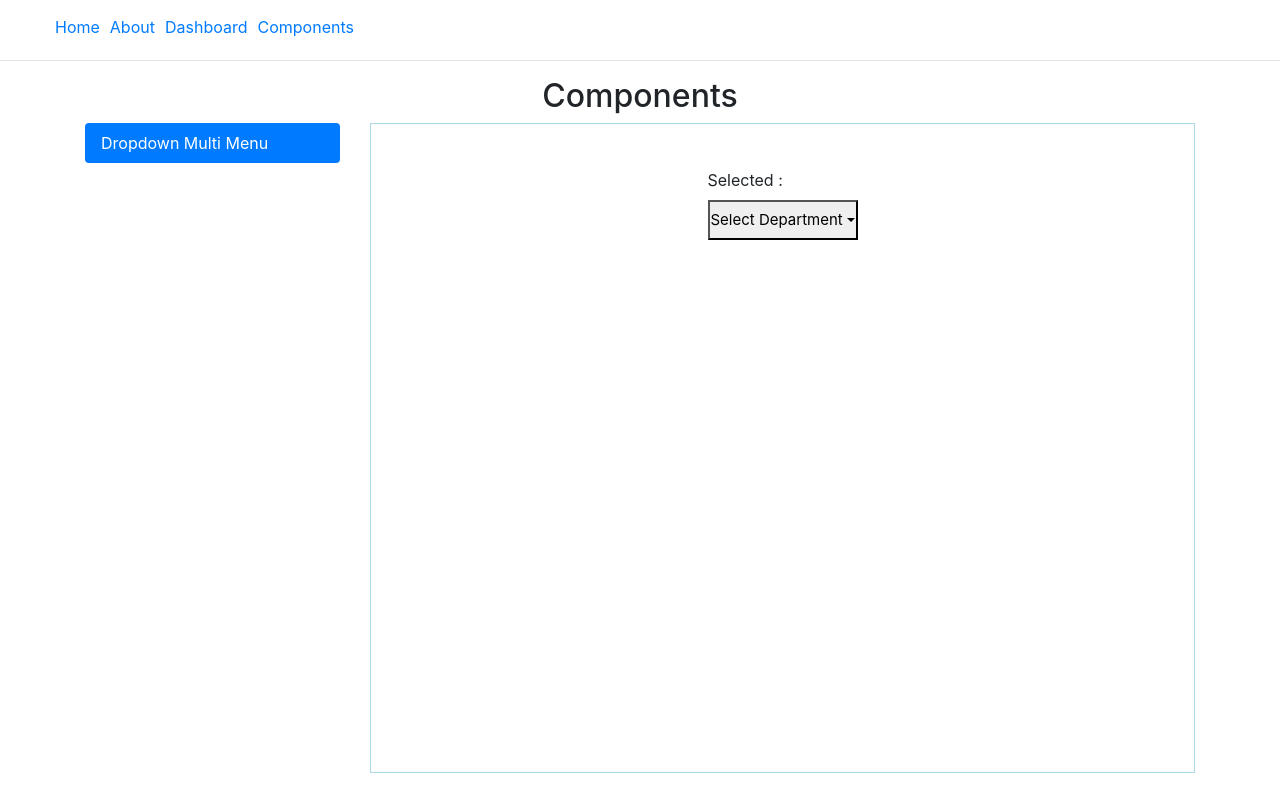
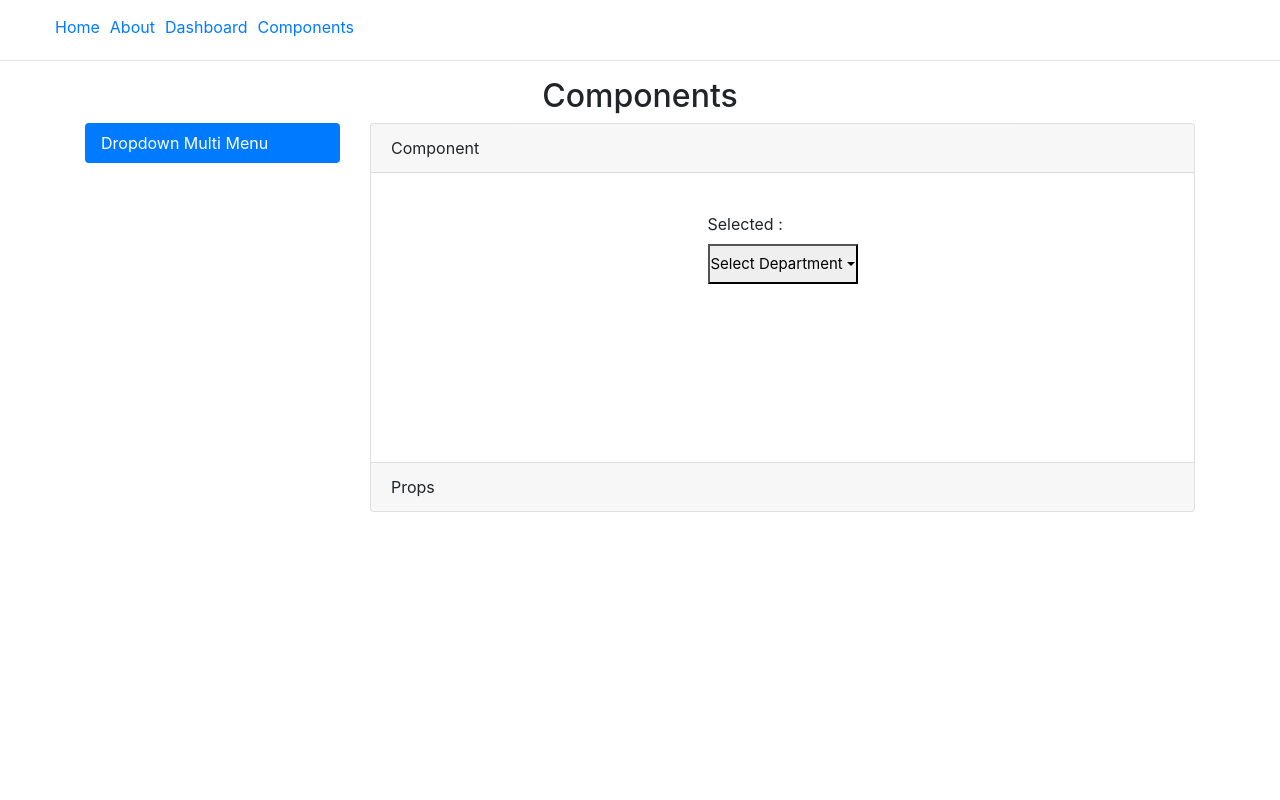
Before and after one commit to harsandevhunt/react-poc, a React (Create React App) app: page /components in a window 1280 px wide. Built offline with nearby package versions, Linux system fonts and the light colour scheme.

Commit message:
Added accordion view for VerticalPillTab Component - Props Object pretty view css

```diff
--- a/src/components/common/VerticalPillTabs/VerticalPillTabs.scss
+++ b/src/components/common/VerticalPillTabs/VerticalPillTabs.scss
@@ -5,3 +5,15 @@
 .tab-content-container{
     border: 1px solid lightblue;
 }
+.accordion .card-header{
+    cursor: pointer;
+}
+.height-250{
+    min-height: 250px;
+}
+.pretty-custom{
+    background: lightblue;
+    padding: 10px;
+    border-radius: 10px;
+    box-shadow: 2px 2px 20px 10px rgba(0, 0, 0, 0.4);
+}
--- a/src/components/common/VerticalPillTabs/VerticalPillTabsComponent.tsx
+++ b/src/components/common/VerticalPillTabs/VerticalPillTabsComponent.tsx
@@ -1,47 +1,47 @@
 import React, { Component } from "react";
-import {Nav, Tab, Row, Col} from 'react-bootstrap';
+import { Nav, Tab, Row, Col, Card, Accordion } from "react-bootstrap";
 import _ from "lodash";
 import "./VerticalPillTabs.scss";
 export interface Props {
 	title?: string;
-	children:React.ReactElement[];
+	children: React.ReactElement[];
 }
-export interface tabDetailProps{
-	title:string,
-	content:string,
-	key:string
+export interface tabDetailProps {
+	title: string;
+	content: string;
+	key: string;
 }
 export default class VerticalPillTabsComponent extends Component {
-	selected = '';
-	getTabConfigs():tabDetailProps[]{
-		let data:any[] = [];
+	selected = "";
+	childProps:any[] = [];
+	getTabConfigs(): tabDetailProps[] {
+		let data: any[] = [];
 		// let children = React.Children.toArray(this.props.children);
-		if(this.props.children){
-			let title = '';
-			React.Children.forEach(this.props.children,(child,i)=>{
+		if (this.props.children) {
+			let title = "";
+			React.Children.forEach(this.props.children, (child, i) => {
 				if (!React.isValidElement(child)) {
-					return child
+					return child;
 				}
+				this.childProps.push(JSON.stringify(child.props, null, 2));
 				// To get Component Name of Child Component
-				title = _.get(child, 'type.componentName');
-				title = (title)?title:'CustomComponent';
-				console.log('Component Name is:',title);
+				title = _.get(child, "type.componentName");
+				title = title ? title : "CustomComponent";
+				console.log("Component Name is:", title);
 				// _.forOwn(child,function(val,key){
 				// 	if(key === 'type'){
 				// 		title = _.startCase(val['name']);
 				// 	}
 				// });
 				// Format the Component Props based propertyies
-				if(child.props.active){
-					this.selected = title+i;
+				if (child.props.active) {
+					this.selected = title + i;
 				}
-				data.push(
-					{
+				data.push({
 					title: title,
-						key: title+i,
-						content:child
-					}
-				);
+					key: title + i,
+					content: child,
+				});
 			});
 		}
 		return data;
@@ -62,16 +62,17 @@ export default class VerticalPillTabsComponent extends Component {
 		// 		key:'Dropdown'
 		// 	}]
 		// );
-
 	}
 	render() {
 		let config = this.getTabConfigs();
-		let navItem:any = [];
-		let tabPane:any = [];
-		config.forEach((value:tabDetailProps,index:number)=>{
+		let navItem: any = [];
+		let tabPane: any = [];
+		config.forEach((value: tabDetailProps, index: number) => {
 			navItem.push(
 				<Nav.Item key={index}>
-					<Nav.Link eventKey={value.key}>{_.startCase(value.title)}</Nav.Link>
+					<Nav.Link eventKey={value.key}>
+						{_.startCase(value.title)}
+					</Nav.Link>
 				</Nav.Item>
 			);
 			tabPane.push(
@@ -83,7 +84,10 @@ export default class VerticalPillTabsComponent extends Component {
 		console.log(config);
 		return (
 			<div className="custom-container">
-				<Tab.Container id="left-tabs-example" defaultActiveKey={this.selected}>
+				<Tab.Container
+					id="left-tabs-example"
+					defaultActiveKey={this.selected}
+				>
 					<Row>
 						<Col sm={3}>
 							<Nav variant="pills" className="flex-column">
@@ -91,9 +95,41 @@ export default class VerticalPillTabsComponent extends Component {
 							</Nav>
 						</Col>
 						<Col sm={9}>
-						<Tab.Content className="custom-container p-4 tab-content-container">
+							{/* Accordion Section */}
+							<Accordion defaultActiveKey="0">
+								<Card>
+									<Accordion.Toggle
+										as={Card.Header}
+										eventKey="0"
+									>
+										Component
+									</Accordion.Toggle>
+									<Accordion.Collapse eventKey="0">
+										<Card.Body>
+										<Tab.Content className="height-250">
 											{tabPane}
 										</Tab.Content>
+										</Card.Body>
+									</Accordion.Collapse>
+								</Card>
+								<Card>
+									<Accordion.Toggle
+										as={Card.Header}
+										eventKey="1"
+									>
+										Props
+									</Accordion.Toggle>
+									<Accordion.Collapse eventKey="1">
+										<Card.Body>
+											<div>
+												<pre className="pretty-custom">
+													{this.childProps}
+												</pre>
+											</div>
+										</Card.Body>
+									</Accordion.Collapse>
+								</Card>
+							</Accordion>
 						</Col>
 					</Row>
 				</Tab.Container>
```
Lines whose indentation alone changed are shown as unchanged.
